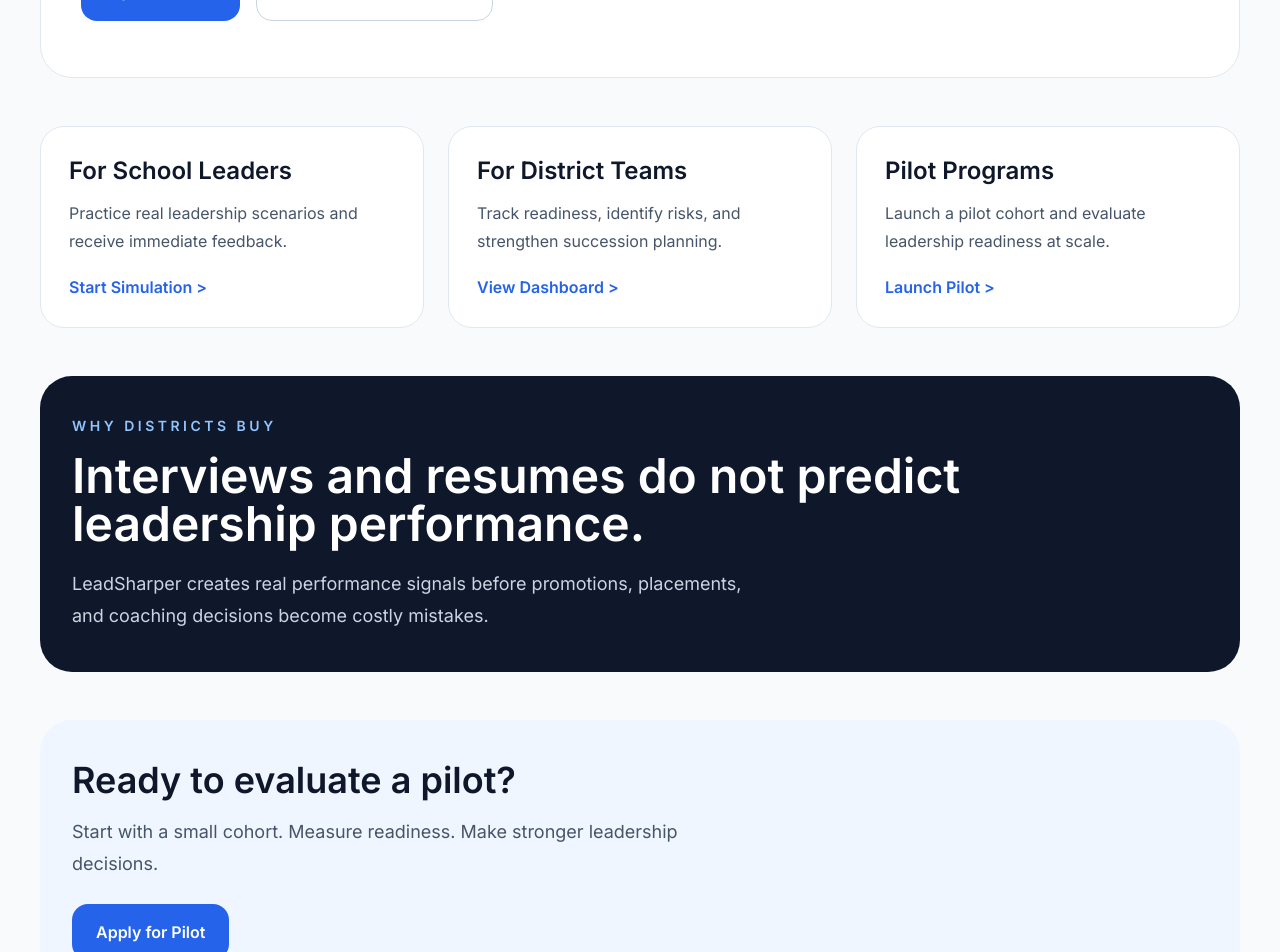
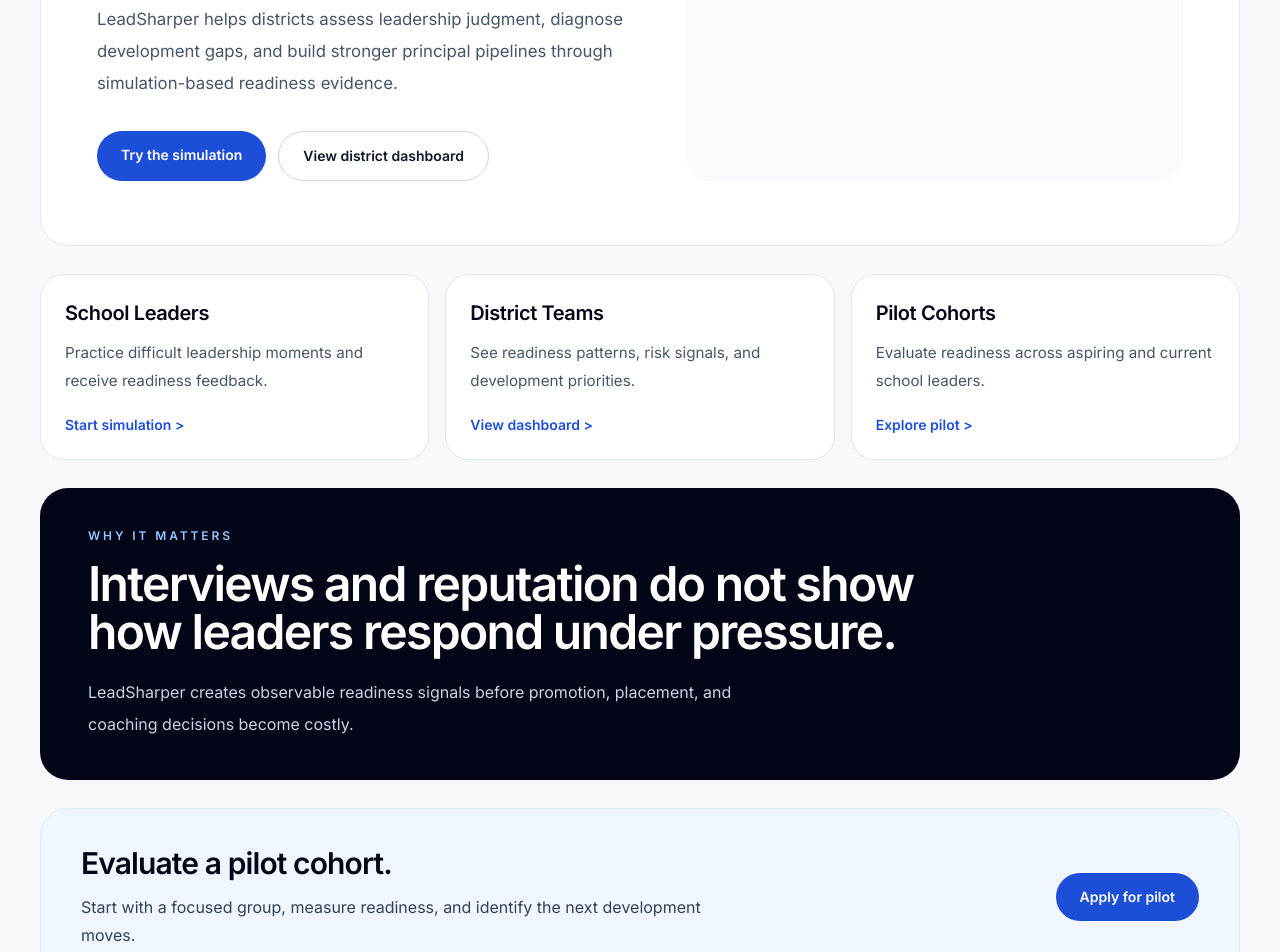
Before and after one commit to jmarc296-jpg/instructional-leadership-practice, a Next.js app: page / in a window 1280 px wide. Shown: the part 680-1632 px from the top of the page. Built offline with nearby package versions, Linux system fonts and the light colour scheme.

Commit message:
Upgrade homepage visual design system

```diff
--- a/app/page.tsx
+++ b/app/page.tsx
@@ -1,148 +1,137 @@
 import Image from "next/image"
 import { TopNav } from "@/components/home/top-nav"
 
+const paths = [
+  {
+    title: "School Leaders",
+    text: "Practice difficult leadership moments and receive readiness feedback.",
+    href: "/instant-demo",
+    cta: "Start simulation"
+  },
+  {
+    title: "District Teams",
+    text: "See readiness patterns, risk signals, and development priorities.",
+    href: "/district",
+    cta: "View dashboard"
+  },
+  {
+    title: "Pilot Cohorts",
+    text: "Evaluate readiness across aspiring and current school leaders.",
+    href: "/pilot",
+    cta: "Explore pilot"
+  }
+]
+
 export default function HomePage() {
   return (
-    <main className="min-h-screen bg-slate-50 px-6 py-8 lg:px-10">
-      <div className="mx-auto max-w-7xl space-y-12">
-
+    <main className="min-h-screen bg-[#f6f8fb] px-5 py-6 text-slate-950 sm:px-8 lg:px-10">
+      <div className="mx-auto max-w-7xl">
         <TopNav />
 
-        {/* HERO */}
-        <section className="rounded-[32px] bg-white border border-slate-200 px-6 py-10 lg:px-10 lg:py-14">
-          <div className="grid lg:grid-cols-2 gap-10 items-center">
-
+        <section className="mt-8 overflow-hidden rounded-[28px] border border-slate-200 bg-white">
+          <div className="grid gap-10 px-7 py-10 sm:px-10 lg:grid-cols-[1.05fr_0.95fr] lg:px-14 lg:py-16">
             <div className="max-w-2xl">
-              <p className="text-sm font-semibold uppercase tracking-[0.25em] text-blue-600">
+              <p className="text-xs font-semibold uppercase tracking-[0.24em] text-blue-700">
                 LeadSharper
               </p>
 
-              <h1 className="mt-5 text-4xl lg:text-6xl font-semibold tracking-tight text-slate-950 leading-tight">
-                Measure principal readiness before bad hires become expensive.
+              <h1 className="mt-5 max-w-3xl text-[2.65rem] font-semibold leading-[1.04] tracking-[-0.045em] text-slate-950 sm:text-[4.25rem]">
+                Principal readiness should be measured before the placement is made.
               </h1>
 
-              <p className="mt-5 text-lg text-slate-600 leading-8 max-w-xl">
-                LeadSharper helps districts assess leadership judgment through simulations, identify development gaps, and build stronger principal pipelines.
+              <p className="mt-6 max-w-xl text-[1.05rem] leading-8 text-slate-600">
+                LeadSharper helps districts assess leadership judgment, diagnose development gaps, and build stronger principal pipelines through simulation-based readiness evidence.
               </p>
 
-              <div className="mt-8 flex flex-wrap gap-4">
+              <div className="mt-8 flex flex-wrap gap-3">
                 <a
                   href="/instant-demo"
-                  className="rounded-2xl bg-blue-600 px-6 py-4 text-white font-semibold hover:bg-blue-700"
+                  className="rounded-full bg-blue-700 px-6 py-3.5 text-sm font-semibold text-white shadow-sm hover:bg-blue-800"
                 >
-                  Try Simulation
+                  Try the simulation
                 </a>
 
                 <a
                   href="/district"
-                  className="rounded-2xl border border-slate-300 px-6 py-4 font-semibold text-slate-900 hover:bg-slate-50"
+                  className="rounded-full border border-slate-300 bg-white px-6 py-3.5 text-sm font-semibold text-slate-900 hover:bg-slate-50"
                 >
-                  View District Dashboard
+                  View district dashboard
                 </a>
               </div>
             </div>
 
-            <div className="flex justify-center">
+            <div className="flex items-center justify-center rounded-[24px] bg-slate-50 p-8">
               <Image
                 src="/logo.png"
                 alt="LeadSharper"
                 width={520}
-                height={340}
+                height={320}
                 priority
-                className="w-full max-w-[500px] h-auto object-contain"
+                className="h-auto w-full max-w-[430px] object-contain"
               />
             </div>
           </div>
         </section>
 
-        {/* BUYER PATHS */}
-        <section className="grid md:grid-cols-3 gap-6">
-          <Card
-            title="For School Leaders"
-            text="Practice real leadership scenarios and receive immediate feedback."
-            href="/instant-demo"
-            cta="Start Simulation >"
-          />
+        <section className="mt-7 grid gap-4 md:grid-cols-3">
+          {paths.map((item) => (
+            <a
+              key={item.title}
+              href={item.href}
+              className="group rounded-[24px] border border-slate-200 bg-white p-6 transition hover:-translate-y-0.5 hover:border-blue-200 hover:shadow-sm"
+            >
+              <h2 className="text-xl font-semibold tracking-[-0.02em] text-slate-950">
+                {item.title}
+              </h2>
 
-          <Card
-            title="For District Teams"
-            text="Track readiness, identify risks, and strengthen succession planning."
-            href="/district"
-            cta="View Dashboard >"
-          />
+              <p className="mt-3 min-h-[56px] text-[0.95rem] leading-7 text-slate-600">
+                {item.text}
+              </p>
 
-          <Card
-            title="Pilot Programs"
-            text="Launch a pilot cohort and evaluate leadership readiness at scale."
-            href="/pilot"
-            cta="Launch Pilot >"
-          />
+              <p className="mt-5 text-sm font-semibold text-blue-700">
+                {item.cta} &gt;
+              </p>
+            </a>
+          ))}
         </section>
 
-        {/* WHY IT MATTERS */}
-        <section className="rounded-[32px] bg-slate-900 text-white px-8 py-10">
-          <p className="text-sm uppercase tracking-[0.25em] text-blue-300 font-semibold">
-            Why districts buy
+        <section className="mt-7 rounded-[28px] bg-slate-950 px-7 py-10 text-white sm:px-10 lg:px-12">
+          <div className="max-w-4xl">
+            <p className="text-xs font-semibold uppercase tracking-[0.24em] text-blue-300">
+              Why it matters
             </p>
 
-          <h2 className="mt-4 text-3xl lg:text-5xl font-semibold leading-tight max-w-4xl">
-            Interviews and resumes do not predict leadership performance.
+            <h2 className="mt-4 text-3xl font-semibold leading-tight tracking-[-0.035em] sm:text-5xl">
+              Interviews and reputation do not show how leaders respond under pressure.
             </h2>
 
-          <p className="mt-5 text-lg text-slate-300 leading-8 max-w-2xl">
-            LeadSharper creates real performance signals before promotions, placements, and coaching decisions become costly mistakes.
+            <p className="mt-5 max-w-2xl text-base leading-8 text-slate-300">
+              LeadSharper creates observable readiness signals before promotion, placement, and coaching decisions become costly.
             </p>
+          </div>
         </section>
 
-        {/* FINAL CTA */}
-        <section className="rounded-[32px] bg-blue-50 px-8 py-10">
-          <h2 className="text-3xl lg:text-4xl font-semibold text-slate-900">
-            Ready to evaluate a pilot?
+        <section className="mt-7 mb-4 rounded-[28px] border border-blue-100 bg-blue-50 px-7 py-9 sm:px-10">
+          <div className="flex flex-col gap-5 lg:flex-row lg:items-center lg:justify-between">
+            <div>
+              <h2 className="text-2xl font-semibold tracking-[-0.03em] text-slate-950 sm:text-3xl">
+                Evaluate a pilot cohort.
               </h2>
 
-          <p className="mt-4 text-lg text-slate-600 max-w-2xl leading-8">
-            Start with a small cohort. Measure readiness. Make stronger leadership decisions.
+              <p className="mt-3 max-w-2xl text-base leading-7 text-slate-700">
+                Start with a focused group, measure readiness, and identify the next development moves.
               </p>
+            </div>
 
             <a
               href="/pilot"
-            className="inline-block mt-6 rounded-2xl bg-blue-600 px-6 py-4 text-white font-semibold hover:bg-blue-700"
+              className="w-fit rounded-full bg-blue-700 px-6 py-3.5 text-sm font-semibold text-white hover:bg-blue-800"
             >
-            Apply for Pilot
+              Apply for pilot
             </a>
+          </div>
         </section>
       </div>
     </main>
   )
 }
-
-function Card({
-  title,
-  text,
-  href,
-  cta
-}: {
-  title: string
-  text: string
-  href: string
-  cta: string
-}) {
-  return (
-    <a
-      href={href}
-      className="rounded-3xl bg-white border border-slate-200 p-7 hover:border-slate-300 transition"
-    >
-      <h3 className="text-2xl font-semibold text-slate-900">
-        {title}
-      </h3>
-
-      <p className="mt-3 text-slate-600 leading-7">
-        {text}
-      </p>
-
-      <div className="mt-5 text-blue-600 font-semibold">
-        {cta}
-      </div>
-    </a>
-  )
-}
```
Lines whose indentation alone changed are shown as unchanged.
